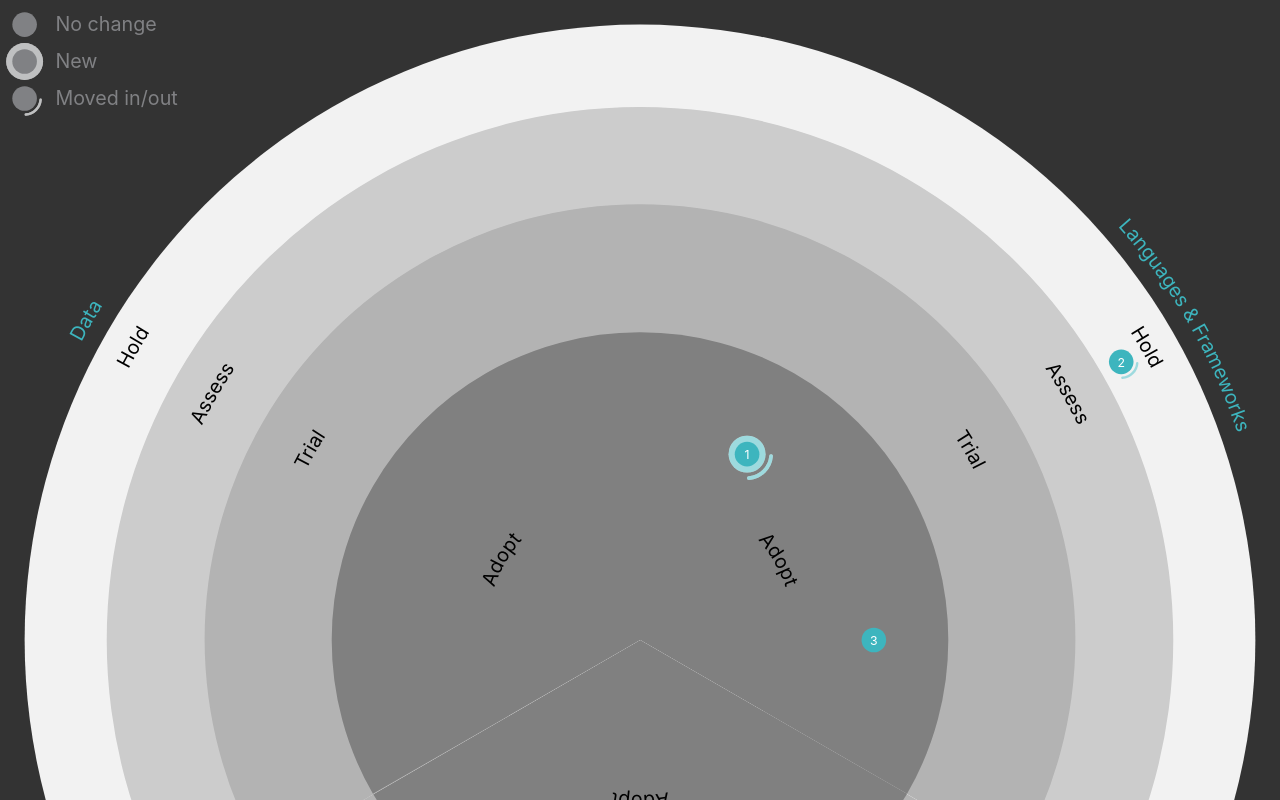
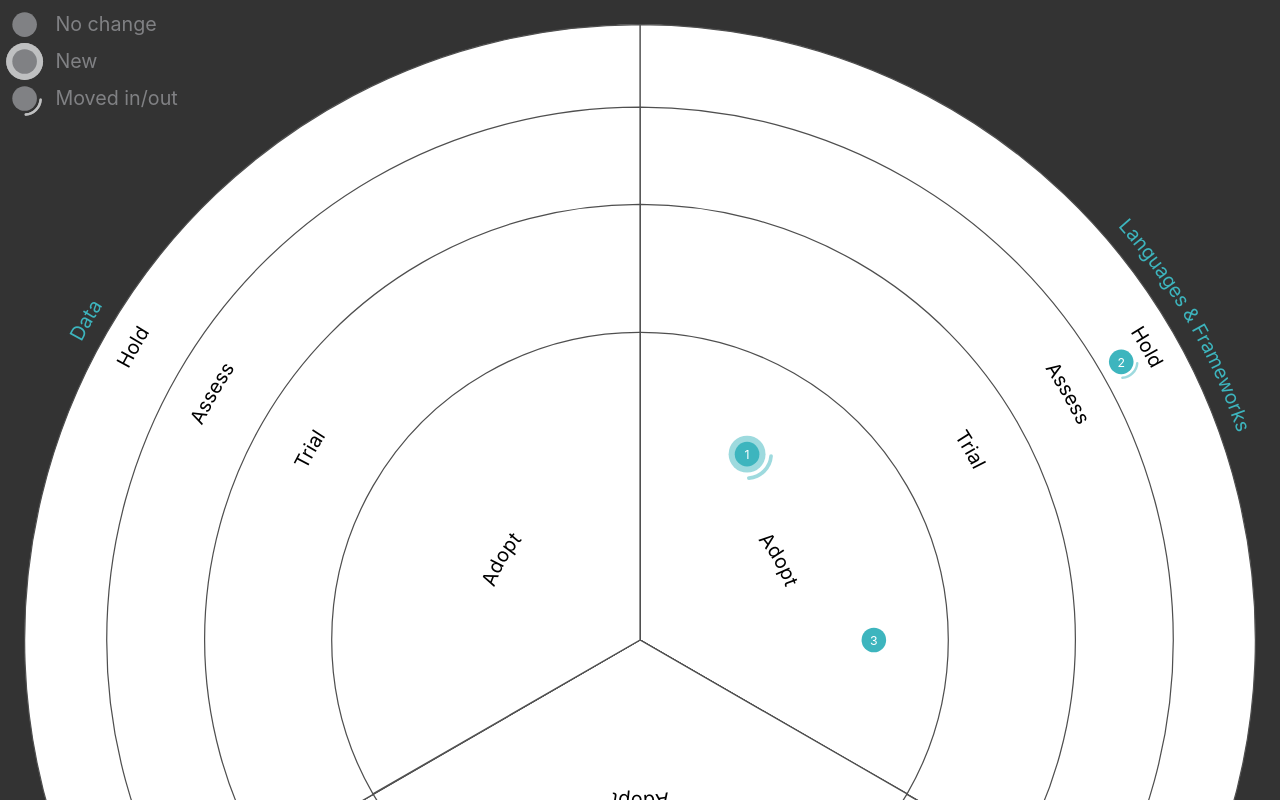
Before and after one commit to DoctorNova/Technology-Radar, a React (Create React App) app: page / in a window 1280 px wide. Shown: the top 800 px of the page. Built offline with nearby package versions, Linux system fonts and the light colour scheme.

Commit message:
- Ring stroke is back - Additional entries test added

```diff
--- a/src/App.js
+++ b/src/App.js
@@ -1,30 +1,49 @@
-import './App.css';
-import TechnologyRadar from './components/TechnologyRadar';
+import "./App.css";
+import TechnologyRadar from "./components/TechnologyRadar";
 
 function App() {
-  const entries = [{
+  const entries = [
+    {
       label: "1",
       title: "JavaScript",
       ring: "Adopt",
       segment: "Languages & Frameworks",
       isNew: true,
-    moved: true
-  }, {
+      moved: true,
+    },
+    {
       label: "2",
       title: "Java",
       ring: "Hold",
       segment: "Languages & Frameworks",
       isNew: false,
-    moved: true
-  }, {
+      moved: true,
+    },
+    {
       label: "3",
       title: "Python",
       ring: "Adopt",
       segment: "Languages & Frameworks",
-  }]
+    },
+  ];
+
+  const rings = [
+    { label: "Adopt" },
+    { label: "Trial" },
+    { label: "Assess" },
+    { label: "Hold" },
+  ];
   return (
     <div className="App">
-      <TechnologyRadar segments={[{label: "Languages & Frameworks" }, {label: "Tools"}, {label: "Data"}]} entries={entries} />
+      <TechnologyRadar
+        rings={rings}
+        segments={[
+          { label: "Languages & Frameworks" },
+          { label: "Tools" },
+          { label: "Data" },
+        ]}
+        entries={entries}
+      />
     </div>
   );
 }
--- a/src/components/Ring.js
+++ b/src/components/Ring.js
@@ -14,7 +14,7 @@ const Ring = ({ offset, ring, segment, entryRadius }) => {
   return (
     <g className={getClassName(ring, "ring")} key={ring.label}>
       <title>{ring.label}</title>
-      <path fill={ring.color} d={ringD} />
+      <path stroke={ring.stroke} fill={ring.color} d={ringD} />
       <RingLabel offset={offset} ring={ring} segment={segment} />
       <Entries
         offset={offset}
--- a/src/components/TechnologyRadar.js
+++ b/src/components/TechnologyRadar.js
@@ -10,7 +10,8 @@ const DEFAULTS = {
     color: "#3DB5BE",
   },
   RING: {
-    color: "#CCCCCC",
+    stroke: "#4F4F4F",
+    color: "#fff",
   },
   ENTRY: {
     isNew: false,
```
Also changed, not shown: .nyc_output/out.json, 2 other files (tests, documents, lock files or other folders). Lines whose indentation alone changed are shown as unchanged.
